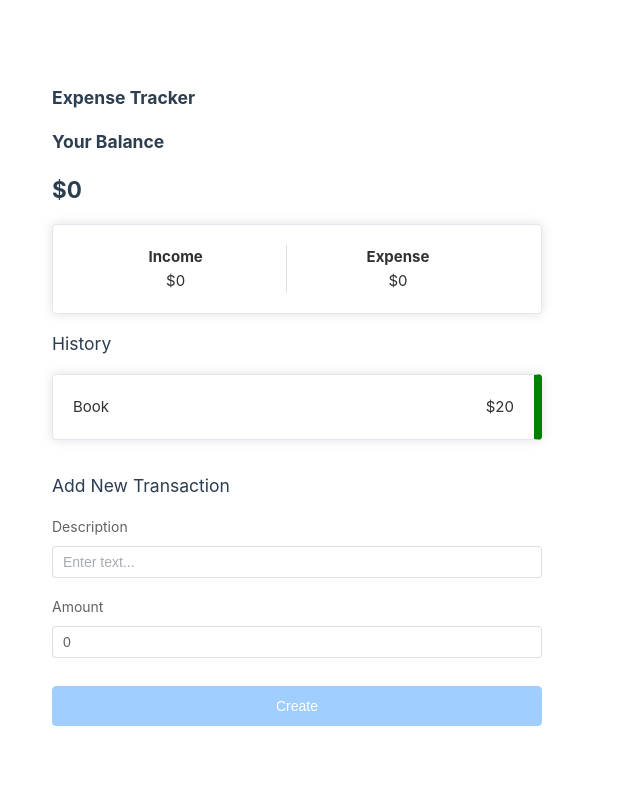
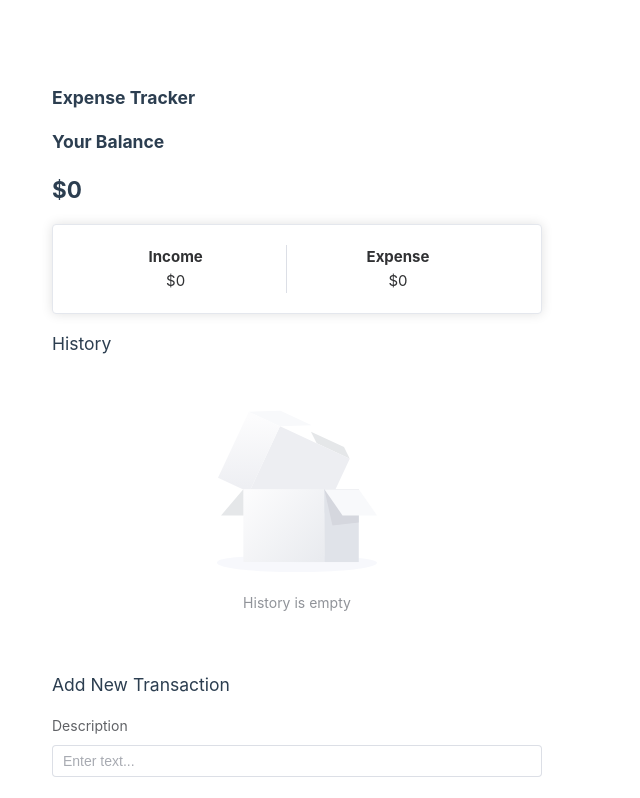
Before and after one commit to andresromerodev/vue-expense-tracker, a Vue app: page / in a window 1280 px wide. Shown: the top 798 px of the page, without its empty margins (0-640 px from the left). Built offline with nearby package versions, Linux system fonts and the light colour scheme.

Commit message:
Show history empty message

```diff
--- a/components.d.ts
+++ b/components.d.ts
@@ -10,6 +10,7 @@ declare module 'vue' {
     ElCol: typeof import('element-plus/es')['ElCol']
     ElContainer: typeof import('element-plus/es')['ElContainer']
     ElDivider: typeof import('element-plus/es')['ElDivider']
+    ElEmpty: typeof import('element-plus/es')['ElEmpty']
     ElForm: typeof import('element-plus/es')['ElForm']
     ElFormItem: typeof import('element-plus/es')['ElFormItem']
     ElHeader: typeof import('element-plus/es')['ElHeader']
--- a/src/components/History.vue
+++ b/src/components/History.vue
@@ -10,6 +10,7 @@ defineProps<{
     <h3>History</h3>
     <el-row :gutter="24">
       <el-col>
+        <el-empty v-if="!transactions?.length" description="History is empty"></el-empty>
         <TransactionCard
           v-for="transaction in transactions"
           :description="transaction.description"
--- a/src/views/ExpenseTrackerView.vue
+++ b/src/views/ExpenseTrackerView.vue
@@ -6,7 +6,7 @@ import History from "../components/History.vue"
 import TransactionForm from "../components/TransactionForm.vue"
 
 const balance = reactive({ income: 0, expense: 0 })
-const transactions = ref<any[]>([{ description: "Book", amount: 20 }])
+const transactions = ref<any[]>([])
 
 // TODO: Add typings to avoid casting to number
 const addTransaction = (transaction: any) => {
```
